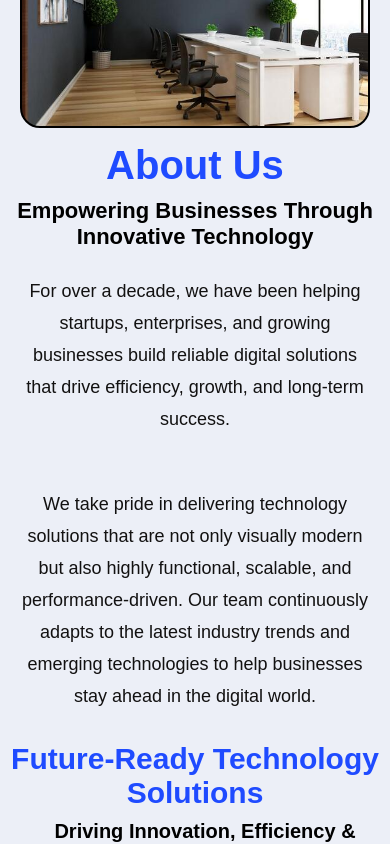
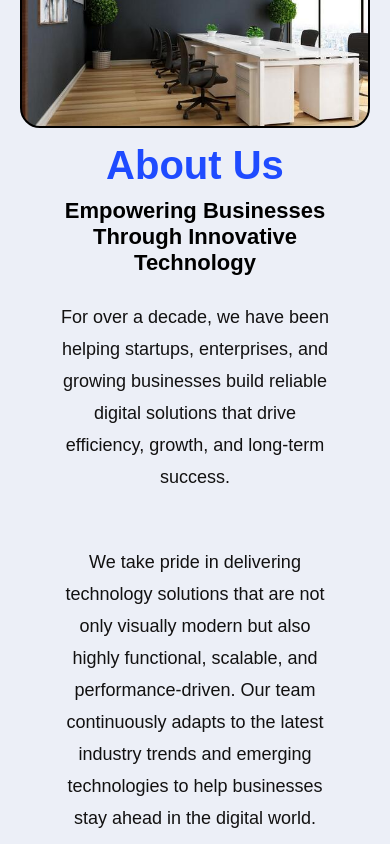
Before and after one commit to kishanpatoriya/Sharp-Star-Technologies, a React (Vite) app: page / in a window 390 px wide. Shown: the part 1020-1864 px from the top of the page. Built offline with nearby package versions, Linux system fonts and the light colour scheme; some icons are missing.

Commit message:
Fix responsive layout issues

```diff
--- a/src/styles/App.css
+++ b/src/styles/App.css
@@ -220,7 +220,7 @@ body {
 
 .second-right {
     width: 50%;
-    padding: 10px;
+    padding: 50px;
     margin-right: 70px;
 }
 
--- a/src/styles/mobile.css
+++ b/src/styles/mobile.css
@@ -12,7 +12,9 @@
         margin-bottom: 0;
     }
 
-
+   .second-right{
+    padding-top: 10px;
+   }
     .second-right h3{
         font-size: 22px;
     }
```
